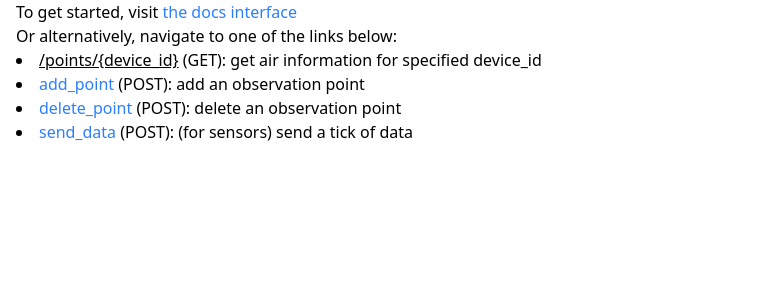
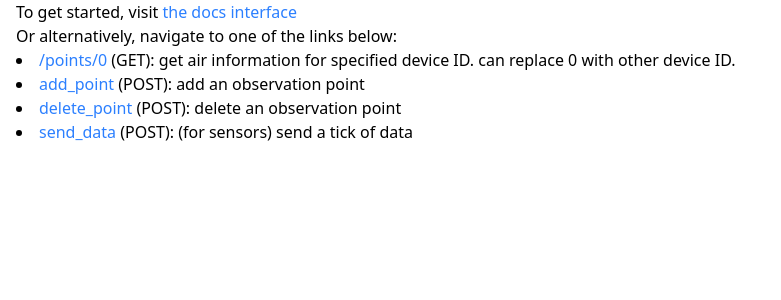
Before and after one commit to JoseTomanan/air-quality-monitoring, a FastAPI app: page / in a window 1280 px wide. Shown: the part 61-361 px from the top of the page, without its empty margins (0-781 px from the left). Run offline with FastAPI, Linux system fonts and the light colour scheme.

Commit message:
feat: Replace span with anchor; Use working link

```diff
--- a/templates/index.html
+++ b/templates/index.html
@@ -24,7 +24,7 @@
     <h2>To get started, visit <a href="/docs">the docs interface</a></h2>
     <h2>Or alternatively, navigate to one of the links below:</h2>
     <ul class="list-inside list-disc">
-        <li><span class="underline">/points/{device_id}</span> (GET): get air information for specified device_id</li>
+        <li><a href="/points/0">/points/0</a> (GET): get air information for specified device ID. can replace 0 with other device ID.</li>
         <li><a href="/add_point">add_point</a> (POST): add an observation point</li>
         <li><a href="/delete_point">delete_point</a> (POST): delete an observation point</li>
         <li><a href="/send_data">send_data</a> (POST): (for sensors) send a tick of data</li>
```
